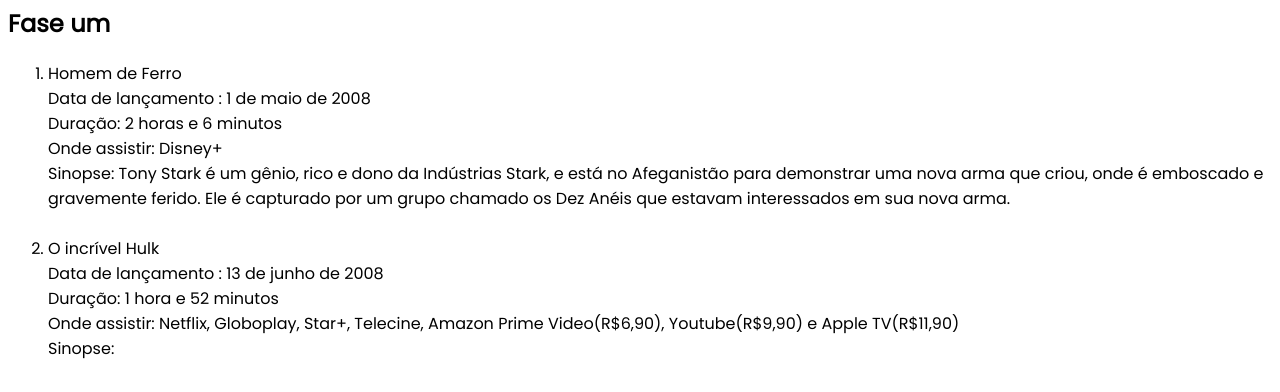
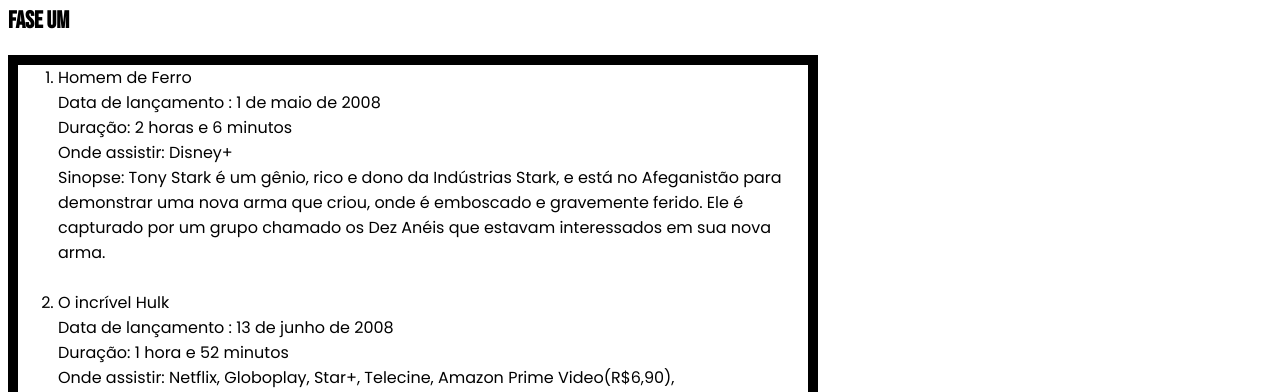
Before and after one commit to VictorHugo-C/projetoM, a plain HTML site: page pagM.html in a window 1280 px wide. Shown: the part 76-468 px from the top of the page. Drawn offline with Linux system fonts and the light colour scheme.

Commit message:
Mudando estilos um pouco

```diff
--- a/pagM.html
+++ b/pagM.html
@@ -8,8 +8,12 @@
     <title>Marvel</title>
 </head>
 <body>
-    <h1 class="menuM">Filmes</h1>
-    <h2 class="content">Fase um</h2>
+    <h1 class="menuM">
+        Filmes
+    </h1>
+    <h2 class="menuM">
+        Fase um
+    </h2>
     <ol class="content">
     <li>    Homem de Ferro <br>
         Data de lançamento : 1 de maio de 2008 <br>
@@ -24,7 +28,9 @@
         Sinopse: <br> <br>
     </li>
     </ol>
-    <h1 class="menuM">Séries</h1>
+    <h1 class="menuM">
+        Séries
+    </h1>
     <ol class="content">
         <li>
                 WandaVision <br>
--- a/style.css
+++ b/style.css
@@ -4,6 +4,12 @@
 .menuM{
     font-family: 'Bebas Neue', cursive;
 }
+
 .content{
     font-family: 'Poppins', sans-serif;
+    display: flex;
+    flex-direction: column;
+    border: 10px solid;
+    margin: 0;
+    width: 750px
 }
```
Also changed, not shown: index.html (+3 -4 lines).
